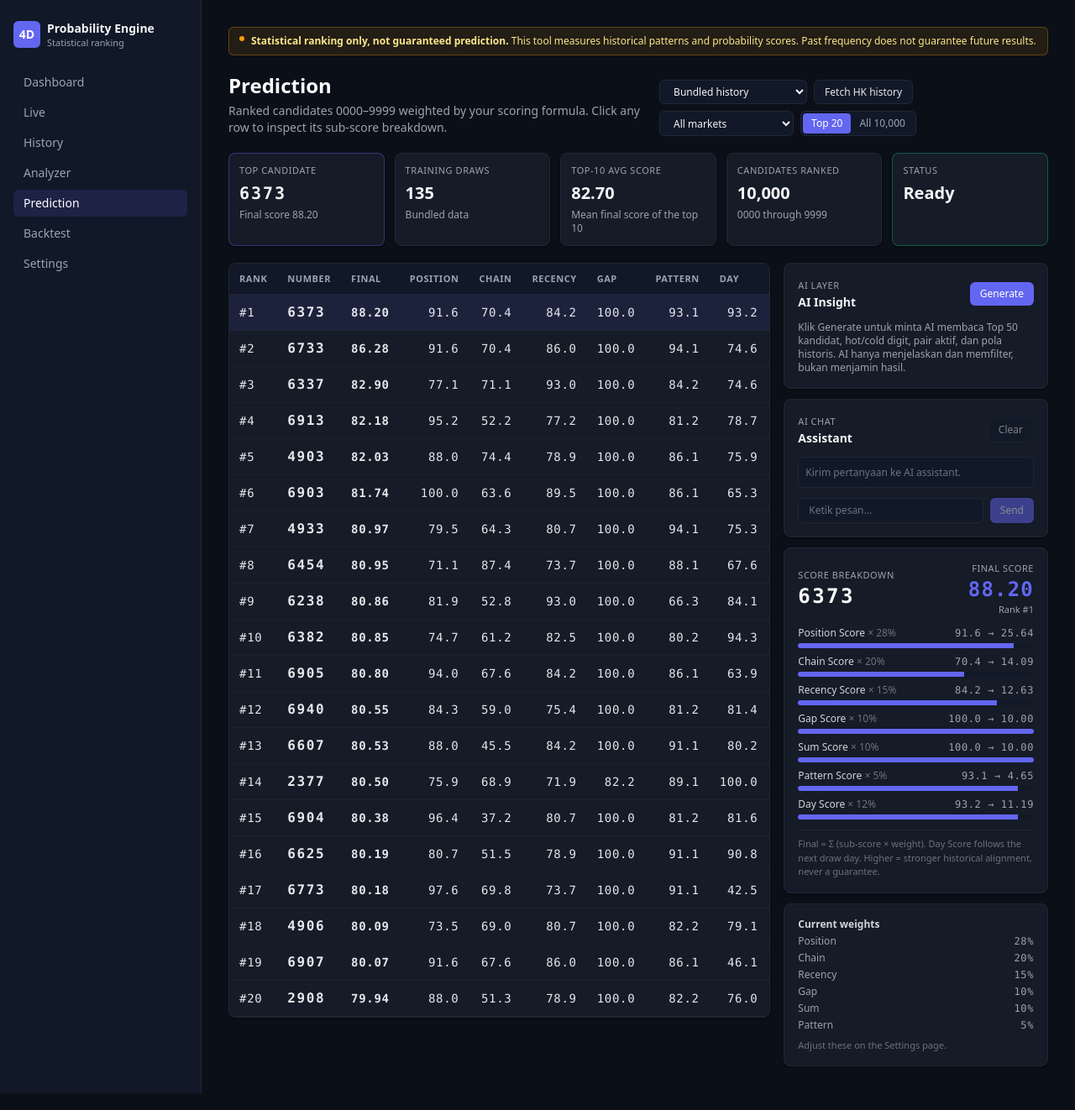
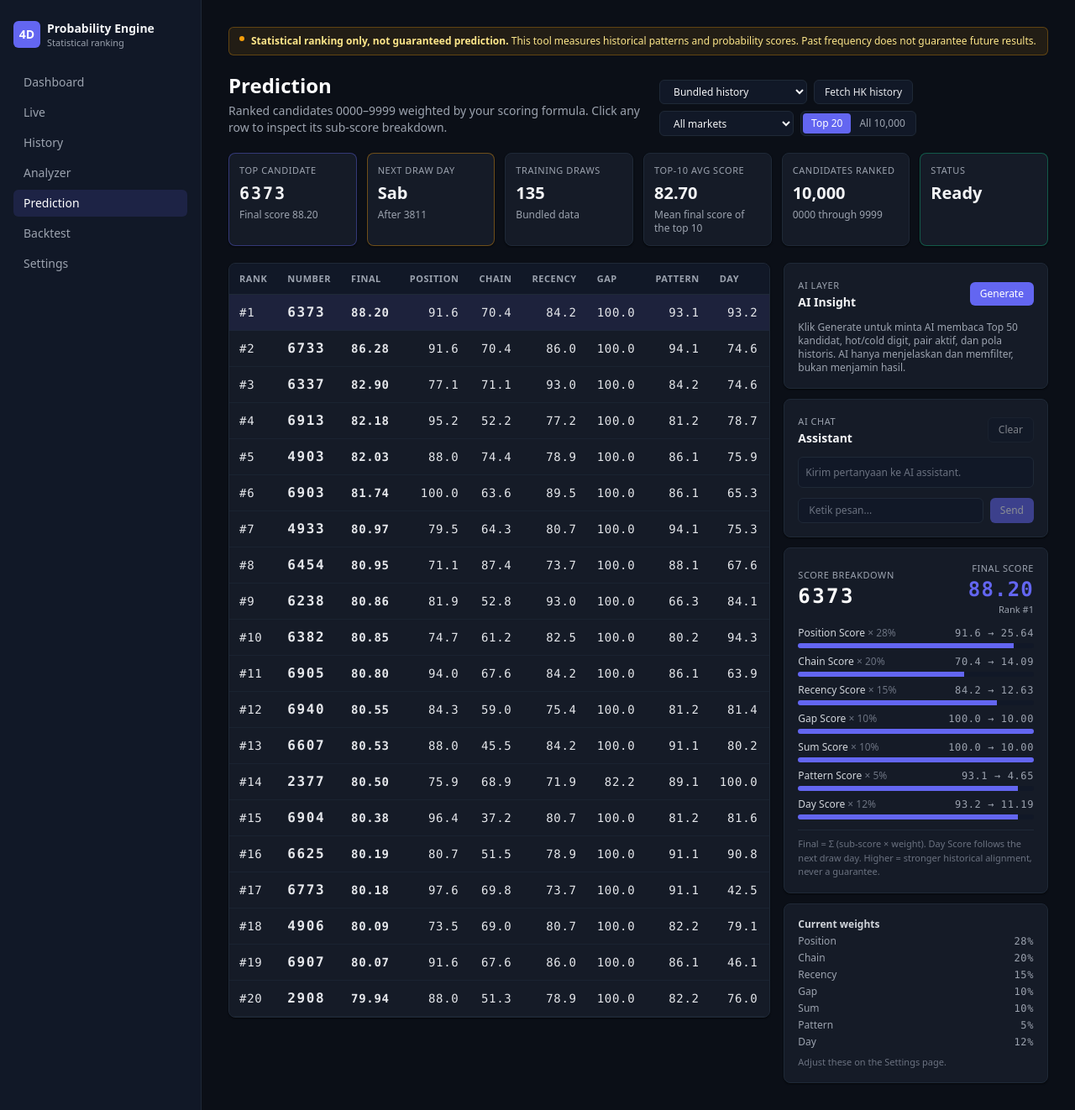
Before and after one commit to LoOp575/Togel2, a Next.js app: page /prediction in a window 1280 px wide. Shown: the whole page at 84% size. Built offline with nearby package versions, Linux system fonts and the light colour scheme.

Commit message:
Show next draw day context in prediction page

```diff
--- a/app/prediction/page.tsx
+++ b/app/prediction/page.tsx
@@ -10,6 +10,7 @@ import { StatCard } from "@/components/StatCard";
 import { buildInsightPayload } from "@/lib/ai/buildInsightPayload";
 import type { AiInsightResponse } from "@/lib/ai/types";
 import { loadHistory } from "@/lib/data";
+import { getNextDrawContext } from "@/lib/dayOfWeek";
 import { listMarkets, parseHistory } from "@/lib/parser";
 import { scoreAllCandidates } from "@/lib/scoring";
 import { loadWeights } from "@/lib/settings";
@@ -143,6 +144,7 @@ export default function PredictionPage() {
 
   const top = ranked[0];
   const activeHistory = market === "ALL" ? all : all.filter((h) => h.market === market);
+  const dayContext = getNextDrawContext(activeHistory);
   const activeDrawCount = activeHistory.length;
   const top10AvgScore =
     ranked.length === 0
@@ -150,6 +152,7 @@ export default function PredictionPage() {
       : ranked.slice(0, 10).reduce((s, r) => s + r.finalScore, 0) / 10;
   const chatContext = {
     market,
+    nextDrawDay: dayContext.nextDayName,
     latestDraw: activeHistory.at(-1) ?? null,
     weights,
     selectedCandidate: selected,
@@ -163,6 +166,7 @@ export default function PredictionPage() {
       gapScore: Number(candidate.gapScore.toFixed(2)),
       sumScore: Number(candidate.sumScore.toFixed(2)),
       patternScore: Number(candidate.patternScore.toFixed(2)),
+      dayScore: Number(candidate.dayScore.toFixed(2)),
       confidence: candidate.confidence,
     })),
   };
@@ -226,12 +230,18 @@ export default function PredictionPage() {
 
       {scrapeMessage ? <div className="card-tight text-xs text-gray-400">{scrapeMessage}</div> : null}
 
-      <div className="grid grid-cols-2 gap-3 md:grid-cols-5">
+      <div className="grid grid-cols-2 gap-3 md:grid-cols-6">
         <StatCard
           label="Top Candidate"
           value={top ? <span className="mono tracking-widest">{top.number}</span> : "—"}
           hint={top ? `Final score ${top.finalScore.toFixed(2)}` : undefined}
           tone="accent"
+        />
+        <StatCard
+          label="Next Draw Day"
+          value={dayContext.nextDayName ?? "—"}
+          hint={dayContext.latestDraw ? `After ${dayContext.latestDraw.result}` : "Need history"}
+          tone="warn"
         />
         <StatCard
           label="Training Draws"
@@ -283,6 +293,7 @@ export default function PredictionPage() {
               <WeightRow label="Gap" value={weights.gapScore} />
               <WeightRow label="Sum" value={weights.sumScore} />
               <WeightRow label="Pattern" value={weights.patternScore} />
+              <WeightRow label="Day" value={weights.dayScore} />
             </ul>
             <p className="mt-2 text-[11px] text-gray-500">Adjust these on the Settings page.</p>
           </div>
```
